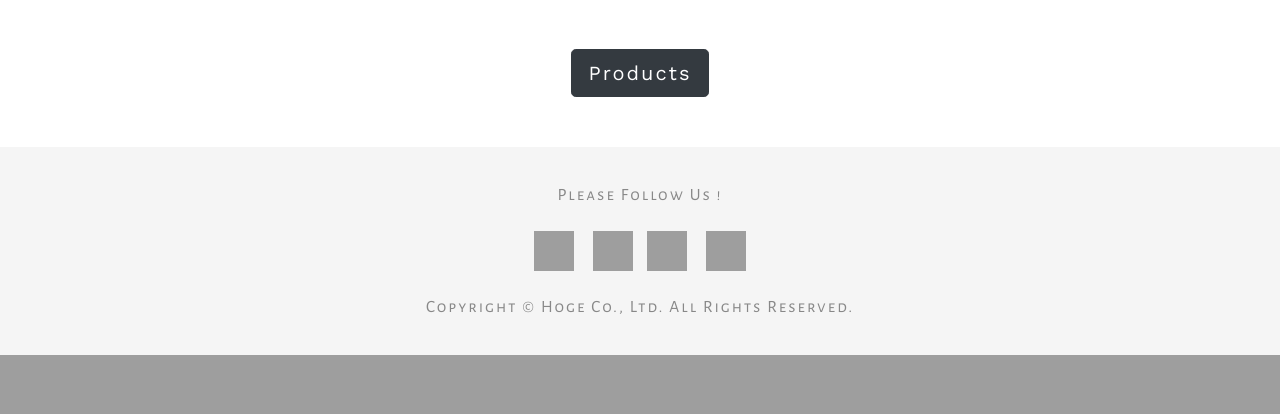
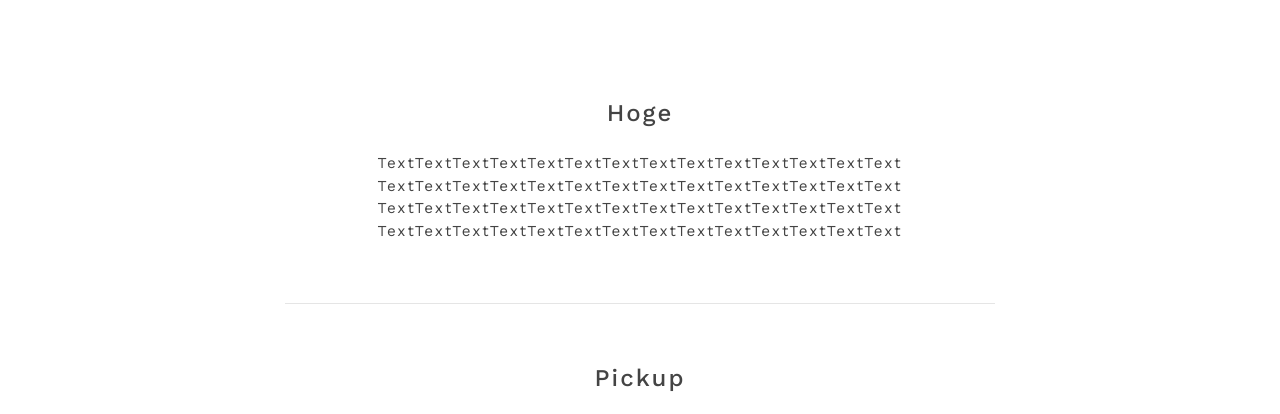
Before and after one commit to ginringo/my_project_1, a PHP site: page / in a window 1280 px wide. Shown: the part 780-1194 px from the top of the page. Before the commit the page ends 1135 px from the top, so only its background shows below. Run offline with PHP 8.4, Linux system fonts and the light colour scheme; grey boxes are pictures that could not be loaded.

Commit message:
トップページのレイアウトを変更

```diff
--- a/views/index.php
+++ b/views/index.php
@@ -1,4 +1,47 @@
-<div class="link-btn text-center">
-    <!-- <a class="btn btn-dark btn-lg btn-block" href="products.php">Products</a> -->
-    <button class="btn btn-dark btn-lg" onclick="location.href='products.php'">Products</button>
-</div>
+<style>
+    .index-section-1 {
+        margin-top: 100px;
+    }
+
+    .delimiter {
+        margin: 60px 0;
+    }
+
+    .index-section-2 {
+        margin-bottom: 100px;
+    }
+
+    .pickup-img {
+        height: 13.7rem;
+        width: 13.7rem;
+    }
+</style>
+
+<section class="index-section-1 text-center">
+    <h4 class="mb-4">Hoge</h4>
+    <p>
+        TextTextTextTextTextTextTextTextTextTextTextTextTextText<br>
+        TextTextTextTextTextTextTextTextTextTextTextTextTextText<br>
+        TextTextTextTextTextTextTextTextTextTextTextTextTextText<br>
+        TextTextTextTextTextTextTextTextTextTextTextTextTextText
+    </p>
+</section>
+
+<section class="index-section-2 text-center col-sm-8 offset-sm-2">
+    <hr class="delimiter">
+    <h4 class="mb-4">Pickup</h4>
+    <div class="d-flex flex-wrap justify-content-between mb-4">
+        <a href="productDetails.php?product_id=1">
+            <img class="pickup-img" src="img/items/item1.png">
+        </a>
+        <a href="productDetails.php?product_id=2">
+            <img class="pickup-img" src="img/items/item2.png">
+        </a>
+        <a href="productDetails.php?product_id=3">
+            <img class="pickup-img" src="img/items/item3.png">
+        </a>
+    </div>
+    <div>
+        <button class="btn btn-outline-dark btn-block" onclick="location.href='products.php'">Products</button>
+    </div>
+</section>
```
